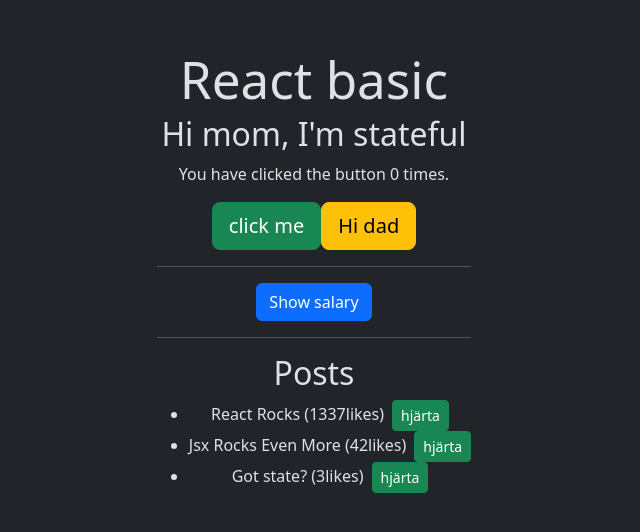
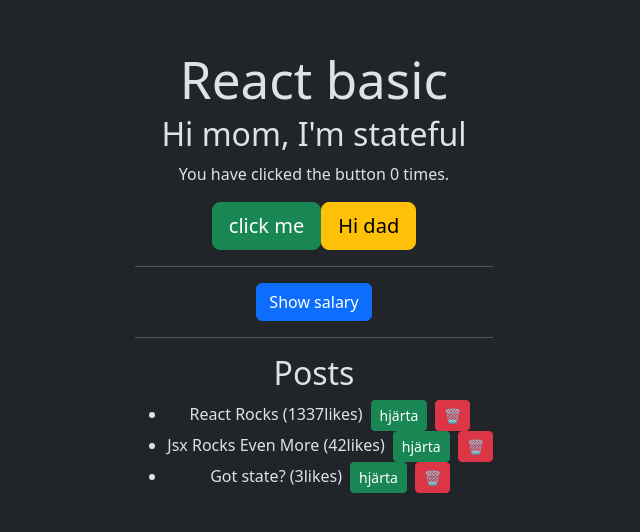
Before and after one commit to MohammadMzien2/Javascript-2, a React (Vite) app in the folder 01-react-basic/: page / in a window 1280 px wide. Shown: the part 120-652 px from the top of the page, without its empty margins (326-966 px from the left). Built offline with nearby package versions, Linux system fonts and the light colour scheme.

Commit message:
don't tease user with an empty <ul> if there ain't no posts

```diff
--- a/01-react-basic/src/App.tsx
+++ b/01-react-basic/src/App.tsx
@@ -27,10 +27,14 @@ function App() {
 
     // add likes to post
     post.likes++
-    console.log("Post like are now:", post.likes)
-
     setPosts([...posts]) //pickare på genväg 0x39
     // const newPosts = [...posts]  //pickare på genväg 0x48
+  }
+
+  const handleDeletePost = (postToDelete: Post) => {
+		setPosts(posts.filter(post => post !== postToDelete))
+    //setPosts([...posts, { title: "I am new post", likes: 0 }]) // [ {}, {}, {} ]
+    //setPosts(prevPosts => prevPosts.filter(post => post !== postToDelete))
 
   }
 
@@ -124,16 +128,27 @@ function App() {
 
       <h2>Posts</h2>
 
+      {posts.length > 0 && (
+
         <ul>
           {
             posts.map((post, index) => (
               <li key={index}>
                 {post.title} ({post.likes}likes)
                 <button className='btn btn-success btn-sm ms-2' onClick={() => handleAddLike(post)}>hjärta</button>
+
+
+                <button className='btn btn-danger btn-sm ms-2' onClick={() => handleDeletePost(post)}>🗑️</button>
+
               </li>
+
             ))
           }
         </ul>
+      )}
+
+      {posts.length === 0 && (<p>These are not the posts you're looking for</p>)
+      }
 
     </div>
   )
```
Lines whose indentation alone changed are shown as unchanged.
